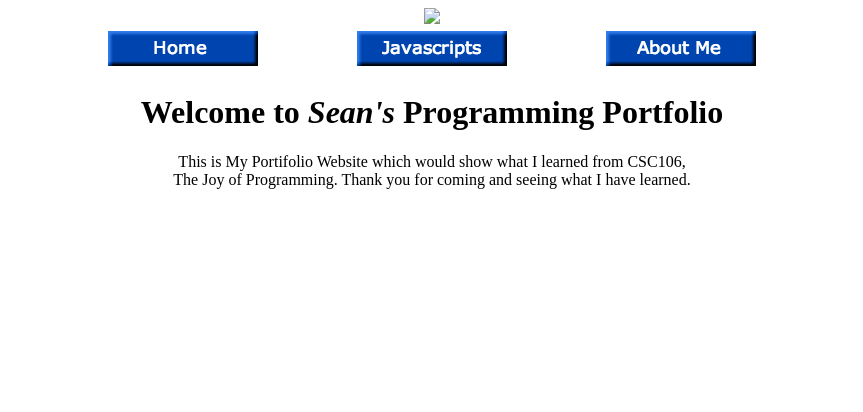
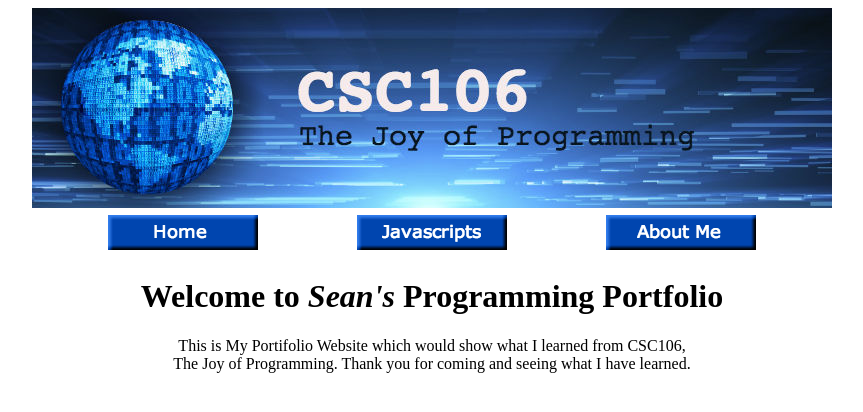
Before and after one commit to SeanGuzman1/SeanGuzman121.github.io, a plain HTML site: page index.html in a window 1280 px wide. Shown: the whole page, without its empty margins (208-1071 px from the left). Drawn offline with Linux system fonts and the light colour scheme.

Commit message:
Update index.html

```diff
--- a/index.html
+++ b/index.html
@@ -5,7 +5,7 @@
         <title>Sean's Portfolio</title>
     </head>
     <body align="center">
-        <img src="csc106_banner.png" width="800px">
+        <img src="csc106_banner.jpg" width="800px">
          <table align="center" width="750px">
                 <tr>
                     <td align="center"><a href="SeanGuzman1.github.io/index.html"><img src="homebuttonimage.png" width="150"></a></td>
```
